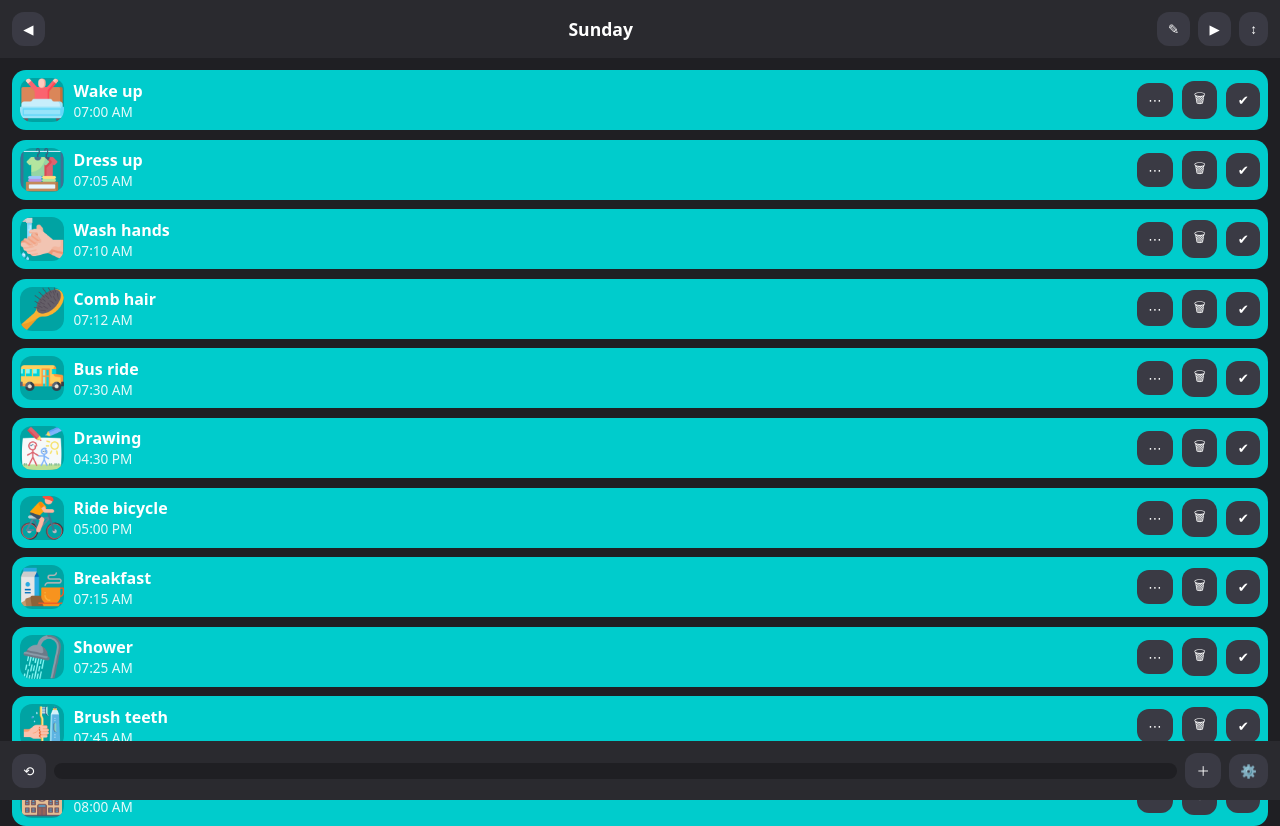
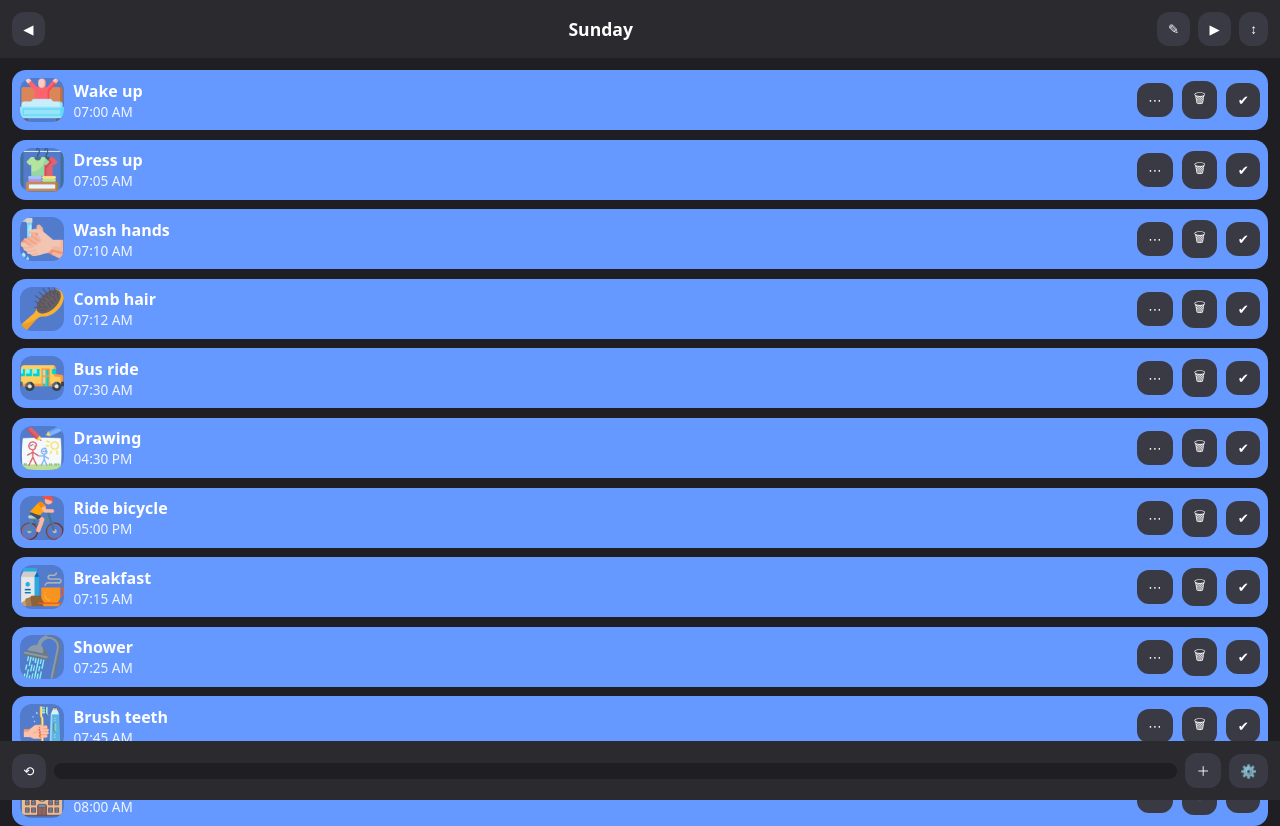
Before and after one commit to myraj10/Visual-Scheduler, a plain HTML site: page index.html in a window 1280 px wide. Shown: the top 826 px of the page. Drawn offline with Linux system fonts and the light colour scheme.

Commit message:
Update styles.css

```diff
--- a/styles.css
+++ b/styles.css
@@ -1,4 +1,4 @@
-:root { --bg:#1f1f23; --card:#00CCCC; --muted:#2a2a2f; --text:#fff; }
+:root { --bg:#1f1f23; --card:#6699ff; --muted:#2a2a2f; --text:#fff; }
 *{box-sizing:border-box;font-family:system-ui,Segoe UI,Roboto,Arial;}
 body{margin:0;background:var(--bg);color:var(--text);display:flex;flex-direction:column;min-height:100vh;}
 header, footer{display:flex;align-items:center;gap:.5rem;padding:.75rem;background:var(--muted);position:sticky;top:0;z-index:3}
```
